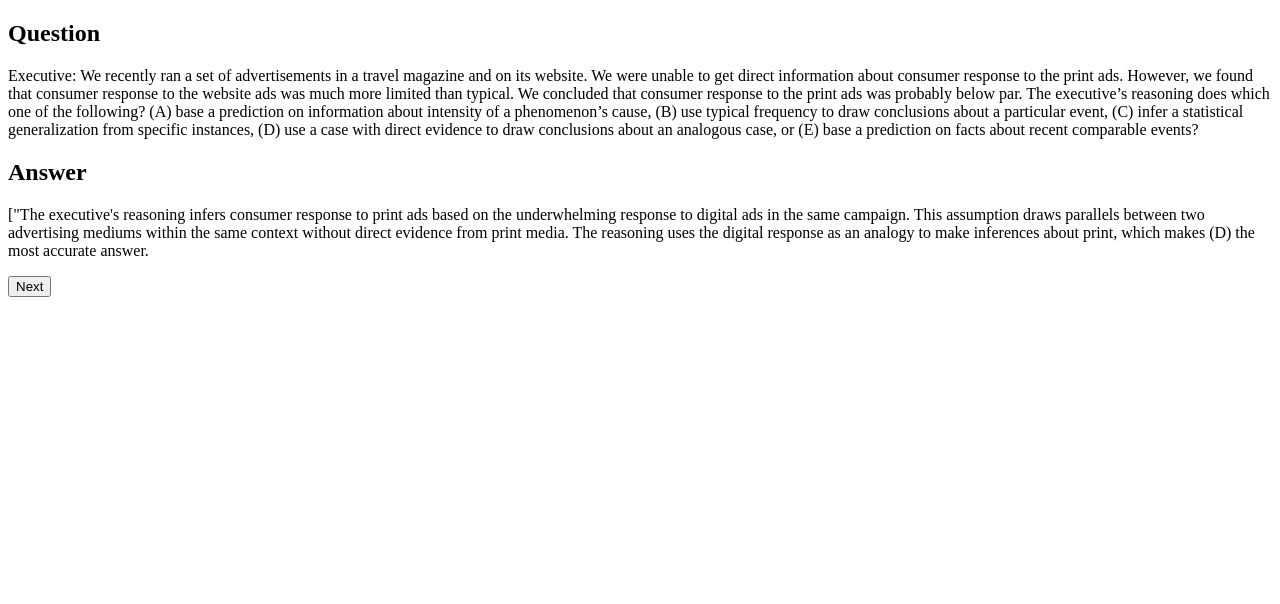
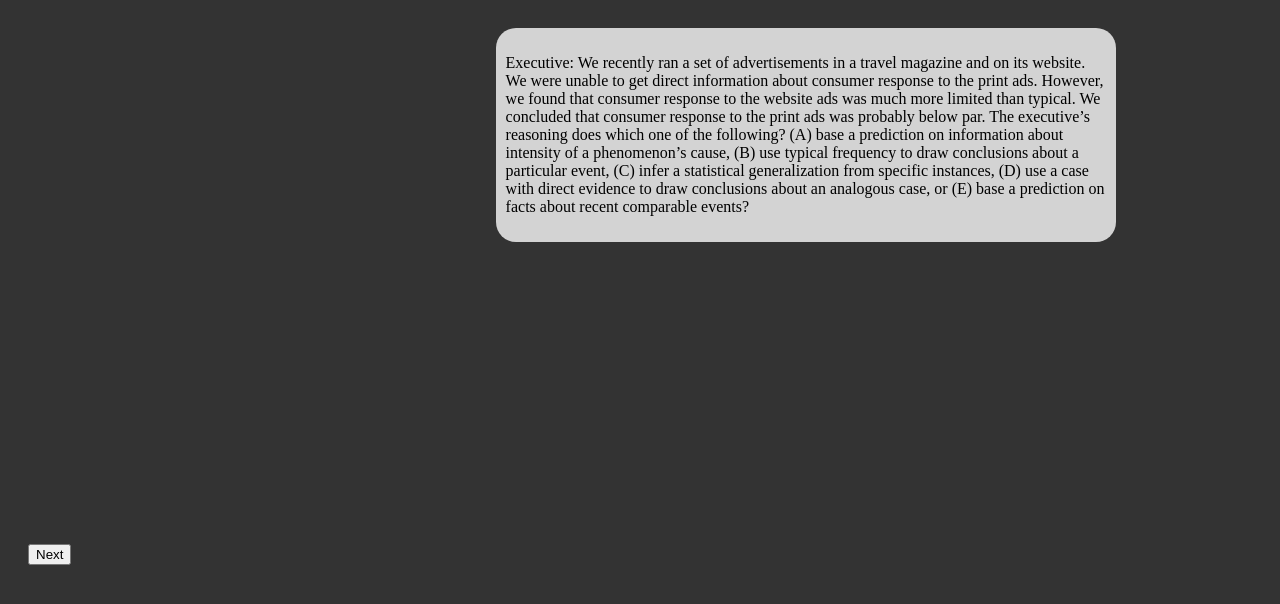
Before and after one commit to svalme/LLMQuality, a Flask app: page /survey in a window 1280 px wide. Shown: the top 604 px of the page. Run offline with Flask 3, Linux system fonts and the light colour scheme; the visitor is signed in with stand-in values (Sample User, id 1).

Commit message:
started adding dark theme

```diff
--- a/main.py
+++ b/main.py
@@ -1,6 +1,6 @@
 import datetime
 
-from flask import Flask, render_template, session, redirect, url_for
+from flask import Flask, render_template, session, redirect, url_for, request
 
 app = Flask(__name__)
 app.secret_key = 'your_secret_key'  # Needed to use session
@@ -71,7 +71,35 @@ qa_pairs = [{"question": q, "answer": answers[i]} for i, q in enumerate(question
 # home page
 @app.route("/")
 def index():
-    return render_template("index.html")
+    theme = session.get('theme', 'light')
+    return render_template("index.html", theme=theme)
+
+@app.route('/set_color', methods=['POST'])
+def set_color():
+    # Get the color from the form and store it in the session
+    color = request.form.get('color')
+    session['bg_color'] = color
+    return redirect(url_for('index'))
+
+@app.route('/toggle-theme')
+def toggle_theme():
+    # Check current theme; default to 'light' if not set
+    current_theme = session.get('theme', 'light')
+
+    # Toggle theme
+    if current_theme == 'light':
+        session['theme'] = 'dark'
+    else:
+        session['theme'] = 'light'
+
+    return redirect(url_for('index'))
+
+# Define a context processor to inject theme into every template
+@app.context_processor
+def inject_theme():
+    # Get the theme from session, default to 'light' if not set
+    theme = session.get('theme', 'light')
+    return {'theme': theme}
 
 # survey page
 @app.route("/survey")
--- /dev/null
+++ b/static/dark.css
@@ -0,0 +1,4 @@
+body {
+    background-color: #333;
+    color: #eee;
+}
--- /dev/null
+++ b/static/light.css
@@ -0,0 +1,4 @@
+body {
+    background-color: #fff;
+    color: #333;
+}
--- a/static/script_survey.js
+++ b/static/script_survey.js
@@ -27,4 +27,11 @@ function revealMessage() {
 }
 
 // Reveal message every 500 milliseconds (0.5 seconds)
-let revealInterval = setInterval(revealMessage, 50);
+//let revealInterval = setInterval(revealMessage, 50);
+
+document.addEventListener('keydown', (event) => {
+  if (event.key === 'Enter') {
+    // Do something when Enter is pressed
+    setInterval(revealMessage, 50);
+  }
+});
--- a/static/style.css
+++ b/static/style.css
@@ -14,7 +14,47 @@
  * limitations under the License.
  */
 
+ /*
 body {
   font-family: "helvetica", sans-serif;
   text-align: center;
+}*/
+
+.container {
+  display: flex;
+  flex-direction: column; /* Stack elements vertically */
+  align-items: flex-end; /* Align items to the end (right) of the container */
+  padding: 20px;
+  width: 90%;
 }
+
+.circle-cornered {
+  /*width: auto;*/
+  max-width: 600px;
+  background-color: lightgray;
+  border-radius: 20px;
+  padding: 10px;
+  margin-bottom: 10px;
+  margin-right: 50px;
+  /*text-align: right;  Right-align text within the div */
+  /*font-size: 20px;*/
+  color: black;
+}
+
+.answer {
+  padding: 20px;
+  width: 675px;
+  min-height: 200px;
+  margin-right: 50px;
+  /* background-color: lightgray; */
+  border-radius: 10px;
+  /* text-align: right;  Right-align text within the div */
+  word-wrap: break-word;
+}
+
+.sticky-element {
+  position: sticky;
+  top: 10px;
+  width: 675px;
+  padding: 20px;
+}
--- a/templates/survey.html
+++ b/templates/survey.html
@@ -2,18 +2,35 @@
 <html lang="en">
 <head>
     <meta charset="UTF-8">
-    <!---<script src="{{ url_for('static', filename='script_survey.js') }}"></script>-->
+    <!---<script src="{{ url_for('static', filename='script_survey.js') }}"></script>
+    <link type="text/css" rel="stylesheet" href="{{ url_for('static', filename='style.css') }}">-->
     <title>Question & Answer</title>
+    {% if theme == 'dark' %}
+        <link rel="stylesheet" href="{{ url_for('static', filename='dark.css') }}">
+        <link type="text/css" rel="stylesheet" href="{{ url_for('static', filename='style.css') }}">
+    {% else %}
+        <link rel="stylesheet" href="{{ url_for('static', filename='light.css') }}">
+    {% endif %}
+    <!---<link type="text/css" rel="stylesheet" href="{{ url_for('static', filename='style.css') }}">-->
 </head>
 <body>
-    <h2>Question</h2>
-    <p>{{ qa.question }}</p>
-    <h2>Answer</h2>
-    <p id="answer" style="visibility: hidden;">{{ qa.answer }}</p>
 
-    <form action="{{ url_for('next_question') }}" method="get">
-        <button type="submit">Next</button>
-    </form>
+    <div class="container">
+        <div class="circle-cornered">
+            <p>{{ qa.question }}</p>
+        </div>
+
+        <div class ="answer">
+            <p id="answer" style="visibility: hidden;">{{ qa.answer }}</p>
+        </div>
+    </div>
+
+    <div class="sticky-element">
+        <form action="{{ url_for('next_question') }}" method="get">
+            <button type="submit">Next</button>
+        </form>
+    </div>
+
 
     <script src="{{ url_for('static', filename='script_survey.js') }}"></script>
 </body>
```
Also changed, not shown: templates/index.html (+25 -1 lines).
